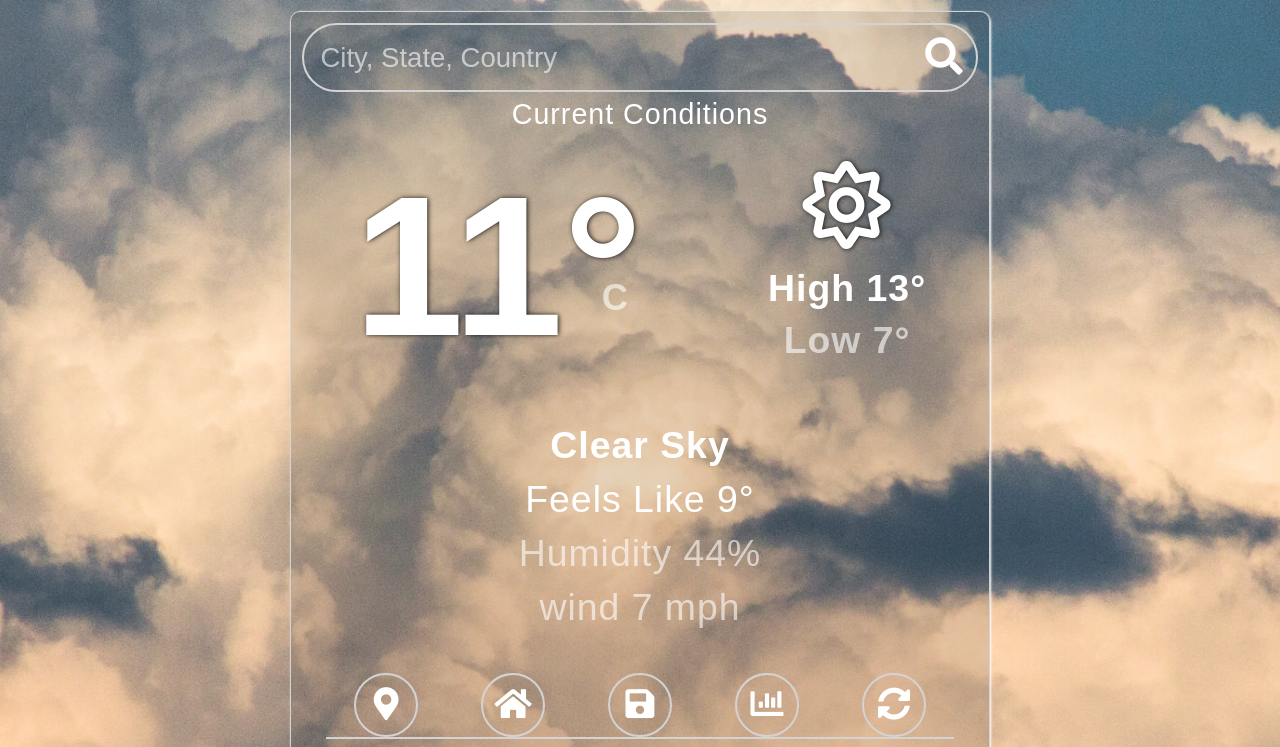
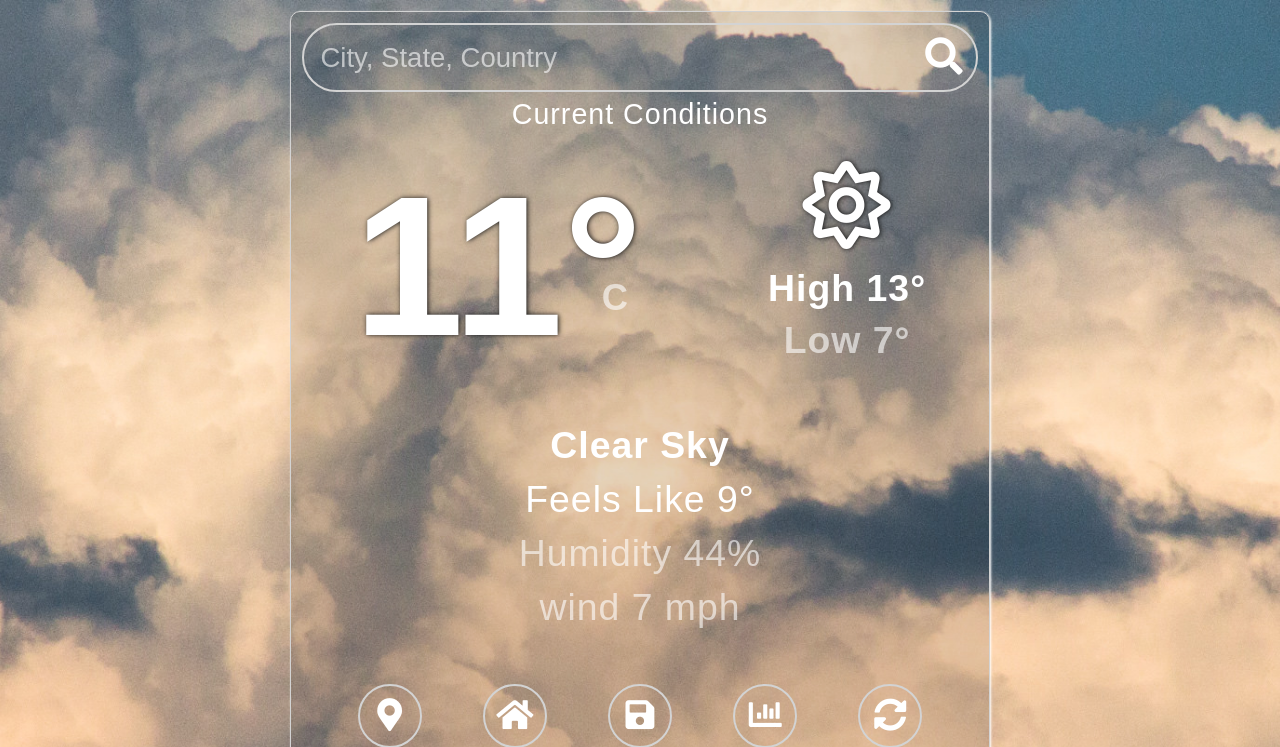
Before and after one commit to lionelroy/weather-app, a plain HTML site: page dist/index.html in a window 1280 px wide. Shown: the top 747 px of the page. Drawn offline with Linux system fonts and the light colour scheme.

Commit message:
Fixed margin on nav buttons

```diff
--- a/scss/layout/_navButtons.scss
+++ b/scss/layout/_navButtons.scss
@@ -2,5 +2,6 @@
   flex-grow: 1;
   @include flexCenter;
   justify-content: space-evenly;
-  margin-top: 0px;
+  padding: 0.5rem 0.25rem;
+
 }
```
Also changed, not shown: dist/css/main.min.css, 1 other file.
